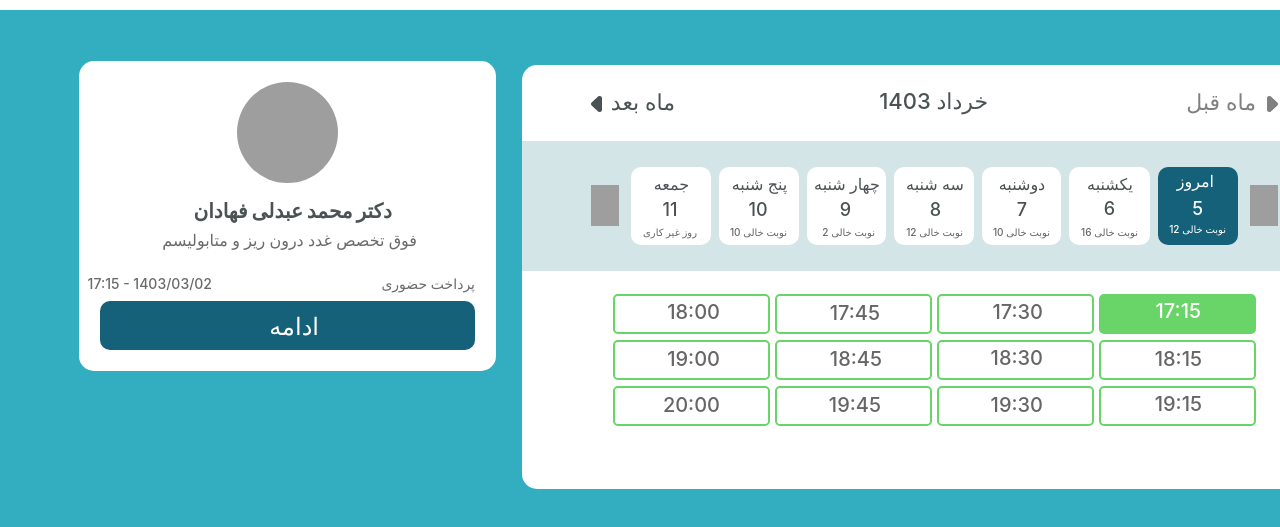
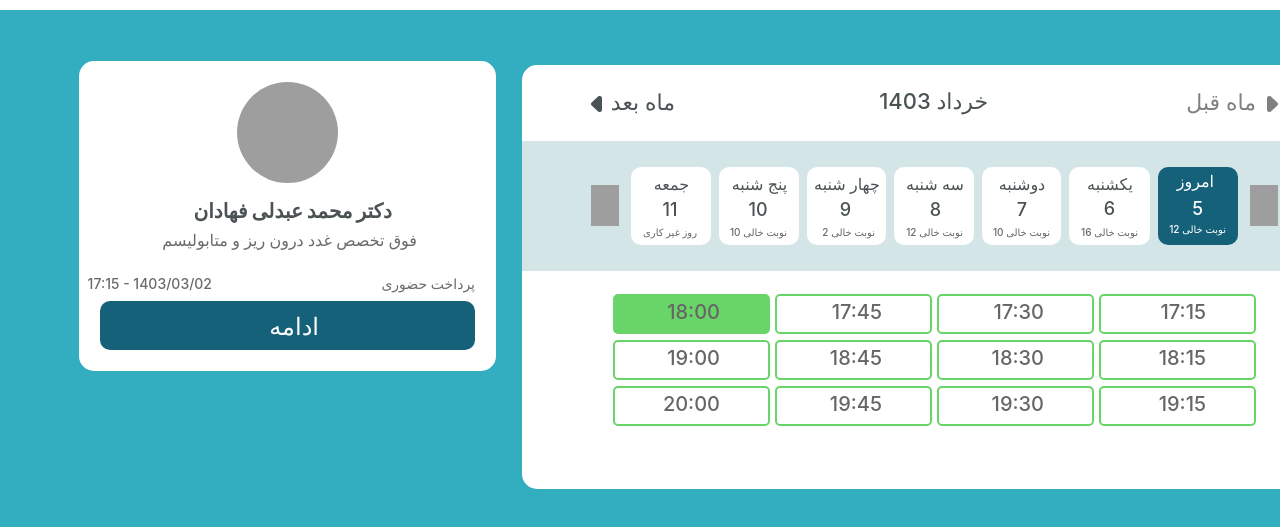
Before and after one commit to znmyth/Patient-admission-site, a plain HTML site: page index-Date-Page.html in a window 1280 px wide. Both pictures are taken after a click on the button "18:00". Shown: the part 185-712 px from the top of the page. Drawn offline with nearby package versions, Linux system fonts and the light colour scheme; grey boxes are pictures that could not be loaded; a web font is replaced by a local one.

Commit message:
add some link to Date page and add  changeRectangleColor in clock

```diff
--- a/index-Date-Page.html
+++ b/index-Date-Page.html
@@ -1,5 +1,6 @@
 <!DOCTYPE html>
 <html lang="en">
+
 <head>
   <meta charset="UTF-8" />
   <meta name="viewport" content="width=device-width, initial-scale=1.0" />
@@ -14,13 +15,16 @@
   <link rel="stylesheet" href="style-Date-Page.css" />
   <link rel="stylesheet" href="https://cdn.jsdelivr.net/npm/bootstrap-icons@1.11.3/font/bootstrap-icons.min.css">
 </head>
+
 <body>
   <div class="main-container">
     <div class="rectangle">
       <div class="flex-row-ea">
+        <a href="/index-Landing-Page.html">
           <div class="logo-tabiar"></div>
           <span class="back">بازگشت</span>
           <div class="vector"></div>
+        </a>
       </div>
       <div class="flex-row-e">
         <div class="ellipse"></div>
@@ -30,9 +34,8 @@
         <div class="line-3"></div>
       </div>
       <div class="flex-row-b">
-          <span class="review">بررسی</span
-          ><span class="user-info">اطلاعات کاربر</span
-          ><span class="select-time">انتخاب زمان</span>
+        <span class="review">بررسی</span><span class="user-info">اطلاعات کاربر</span><span class="select-time">انتخاب
+          زمان</span>
       </div>
     </div>
     <div class="flex-row">
@@ -41,13 +44,11 @@
           <div class="vector-5"></div>
           <div class="ellipse-6"></div>
         </div>
-          <span class="dr-mohammad-abdoli">دکتر محمد عبدلی فهادان</span
-          ><span class="endocrine-specialist"
-            >فوق تخصص غدد درون ریز و متابولیسم
+        <span class="dr-mohammad-abdoli">دکتر محمد عبدلی فهادان</span><span class="endocrine-specialist">فوق تخصص غدد
+          درون ریز و متابولیسم
         </span>
         <div class="flex-row-a">
-            <span class="time-info">17:15 - 1403/03/02</span
-            ><span class="payment-method">پرداخت حضوری</span>
+          <span class="time-info">17:15 - 1403/03/02</span><span class="payment-method">پرداخت حضوری</span>
         </div>
         <button id="myBtn" class="rectangle-7">
           <span class="continue-btn">ادامه</span>
@@ -57,49 +58,84 @@
       </div>
       <div class="rectangle-8">
         <div class="flex-row-dcac">
-            <span class="khordad-1403">خرداد 1403</span
-            ><span class="next-month">ماه بعد</span
-            ><span class="previous-month">ماه قبل</span>
+          <span class="khordad-1403">خرداد 1403</span><span class="next-month">ماه بعد</span><span
+            class="previous-month">ماه قبل</span>
           <div class="vector-9"></div>
           <div class="vector-a"></div>
         </div>
         <div class="rectangle-b"></div>
         <div class="rectangle-c">
           <div class="rectangle-d">
-              <span class="text-d">یکشنبه</span><span class="text-e">6</span
-              ><span class="text-f">16 نوبت خالی</span>
+            <span class="text-d">یکشنبه</span><span class="text-e">6</span><span class="text-f">16 نوبت خالی</span>
           </div>
           <div class="rectangle-e">
-              <span class="text-10">جمعه</span><span class="text-11">11</span
-              ><span class="text-12">روز غیر کاری</span>
+            <span class="text-10">جمعه</span><span class="text-11">11</span><span class="text-12">روز غیر کاری</span>
           </div>
           <div class="rectangle-f">
-              <span class="text-13">پنج شنبه</span
-              ><span class="text-14">10</span
-              ><span class="text-15">10 نوبت خالی</span>
+            <span class="text-13">پنج شنبه</span><span class="text-14">10</span><span class="text-15">10 نوبت
+              خالی</span>
           </div>
           <div class="rectangle-10">
-              <span class="text-16">سه شنبه</span><span class="text-17">8</span
-              ><span class="text-18">12 نوبت خالی</span>
+            <span class="text-16">سه شنبه</span><span class="text-17">8</span><span class="text-18">12 نوبت خالی</span>
           </div>
           <div class="rectangle-11">
-              <span class="text-19">امروز</span><span class="text-1a">5</span
-              ><span class="empty-slot">12 نوبت خالی</span>
+            <span class="text-19">امروز</span><span class="text-1a">5</span><span class="empty-slot">12 نوبت خالی</span>
           </div>
           <div class="rectangle-12">
-              <span class="span-fourth-day">چهار شنبه</span
-              ><span class="span-number-9">9</span
-              ><span class="span-empty-2">2 نوبت خالی</span>
+            <span class="span-fourth-day">چهار شنبه</span><span class="span-number-9">9</span><span
+              class="span-empty-2">2 نوبت خالی</span>
           </div>
           <div class="rectangle-13">
-              <span class="span-second-day">دوشنبه</span
-              ><span class="span-number-7">7</span
-              ><span class="span-empty-10">10 نوبت خالی</span>
+            <span class="span-second-day">دوشنبه</span><span class="span-number-7">7</span><span
+              class="span-empty-10">10 نوبت خالی</span>
           </div>
           <div class="vector-14"></div>
           <div class="vector-15"></div>
         </div>
+        <!-- اضافه کردن کلاس 'clickable-rectangle' به هر دکمه برای استفاده در JavaScript -->
         <div class="flex-row-bc">
+          <button class="button-rectangle clickable-rectangle">
+            <span class="span-time-18-00">18:00</span>
+          </button>
+          <button class="button-rectangle-16 clickable-rectangle">
+            <span class="span-time-18-00">17:45</span>
+          </button>
+          <button class="button-rectangle-17 clickable-rectangle">
+            <span class="span-time-18-00">17:30</span>
+          </button>
+          <button class="button-rectangle-18 clickable-rectangle">
+            <span class="span-time-18-00">17:15</span>
+          </button>
+        </div>
+        <div class="flex-row-ddf">
+          <button class="rectangle-19 clickable-rectangle">
+            <span class="span-time-18-00">19:00</span>
+          </button>
+          <button class="rectangle-1a clickable-rectangle">
+            <span class="span-time-18-00">18:45</span>
+          </button>
+          <button class="rectangle-1b clickable-rectangle">
+            <span class="span-time-18-00">18:30</span>
+          </button>
+          <button class="rectangle-1c clickable-rectangle">
+            <span class="span-time-18-00">18:15</span>
+          </button>
+        </div>
+        <div class="flex-row-1d">
+          <button class="rectangle-1e clickable-rectangle">
+            <span class="span-time-18-00">20:00</span>
+          </button>
+          <button class="rectangle-1f clickable-rectangle">
+            <span class="span-time-18-00">19:45</span>
+          </button>
+          <button class="rectangle-20 clickable-rectangle">
+            <span class="span-time-18-00">19:30</span>
+          </button>
+          <button class="rectangle-21 clickable-rectangle">
+            <span class="span-time-18-00">19:15</span>
+          </button>
+        </div>
+        <!-- <div class="flex-row-bc">
             <button class="button-rectangle">
               <span class="span-time-18-00">18:00</span></button
             ><button class="button-rectangle-16">
@@ -131,7 +167,7 @@
             ><button class="rectangle-21">
               <span class="time-19-15">19:15</span>
             </button>
-          </div>
+          </div> -->
       </div>
     </div>
   </div>
@@ -173,4 +209,5 @@
   <script src="bootstrap-5.3.3-dist/js/bootstrap.min.js"></script>
   <script src="/script-Date-Page.js"></script>
 </body>
+
 </html>
--- a/script-Date-Page.js
+++ b/script-Date-Page.js
@@ -51,3 +51,28 @@ window.onclick = function(event) {
       path: 'Animation - 1718889290212.json' // مسیر فایل JSON انیمیشن
     });
   });
+
+
+
+
+
+
+// تابع برای تغییر رنگ مستطیل هنگام کلیک
+function changeRectangleColor(element) {
+    // حذف کلاس 'clicked' از تمام مستطیل‌ها به جز المان فعلی
+    document.querySelectorAll('.clickable-rectangle.clicked').forEach(clickedElement => {
+      if (clickedElement !== element) {
+        clickedElement.classList.remove('clicked');
+      }
+    });
+
+    // تغییر کلاس 'clicked' برای المان فعلی
+    element.classList.toggle('clicked');
+  }
+
+  // اضافه کردن Event Listener به هر دکمه با کلاس 'clickable-rectangle'
+  document.querySelectorAll('.clickable-rectangle').forEach(button => {
+    button.addEventListener('click', function() {
+      changeRectangleColor(this);
+    });
+  });
--- a/style-Date-Page.css
+++ b/style-Date-Page.css
@@ -108,15 +108,94 @@
 
 
 
-
-
-
-
-
-
-
-
-
+/* استایل اولیه برای مستطیل‌ها */
+.button-rectangle {
+  /* سایر استایل‌ها */
+  transition: background-color 0.3s; /* افزودن انیمیشن تغییر رنگ */
+}
+
+/* استایل برای تغییر رنگ هنگام کلیک شدن */
+.button-rectangle.clicked {
+  background-color: #69d467; /* رنگ دلخواه پس از کلیک */
+}
+
+
+.button-rectangle-16 {
+  transition: background-color 0.3s; /* افزودن انیمیشن تغییر رنگ */
+}
+.button-rectangle-16.clicked {
+  background-color: #69d467; /* رنگ دلخواه پس از کلیک */
+}
+
+.button-rectangle-17 {
+  transition: background-color 0.3s; /* افزودن انیمیشن تغییر رنگ */
+}
+.button-rectangle-17.clicked {
+  background-color: #69d467; /* رنگ دلخواه پس از کلیک */
+}
+
+.button-rectangle-18 {
+  transition: background-color 0.3s; /* افزودن انیمیشن تغییر رنگ */
+}
+.button-rectangle-18.clicked {
+  background-color: #69d467; /* رنگ دلخواه پس از کلیک */
+}
+
+.rectangle-19 {
+  transition: background-color 0.3s; /* افزودن انیمیشن تغییر رنگ */
+}
+.rectangle-19.clicked {
+  background-color: #69d467; /* رنگ دلخواه پس از کلیک */
+}
+
+.rectangle-1a {
+  transition: background-color 0.3s; /* افزودن انیمیشن تغییر رنگ */
+}
+.rectangle-1a.clicked {
+  background-color: #69d467; /* رنگ دلخواه پس از کلیک */
+}
+
+.rectangle-1b {
+  transition: background-color 0.3s; /* افزودن انیمیشن تغییر رنگ */
+}
+.rectangle-1b.clicked {
+  background-color: #69d467; /* رنگ دلخواه پس از کلیک */
+}
+
+.rectangle-1c {
+  transition: background-color 0.3s; /* افزودن انیمیشن تغییر رنگ */
+}
+.rectangle-1c.clicked {
+  background-color: #69d467; /* رنگ دلخواه پس از کلیک */
+}
+
+.rectangle-1e  {
+  transition: background-color 0.3s; /* افزودن انیمیشن تغییر رنگ */
+}
+.rectangle-1e.clicked {
+  background-color: #69d467; /* رنگ دلخواه پس از کلیک */
+}
+
+.rectangle-1f  {
+  transition: background-color 0.3s; /* افزودن انیمیشن تغییر رنگ */
+}
+.rectangle-1f.clicked {
+  background-color: #69d467; /* رنگ دلخواه پس از کلیک */
+}
+
+.rectangle-20  {
+  transition: background-color 0.3s; /* افزودن انیمیشن تغییر رنگ */
+}
+.rectangle-20.clicked {
+  background-color: #69d467; /* رنگ دلخواه پس از کلیک */
+}
+
+.rectangle-21   {
+  transition: background-color 0.3s; /* افزودن انیمیشن تغییر رنگ */
+}
+.rectangle-21.clicked {
+  background-color: #69d467; /* رنگ دلخواه پس از کلیک */
+}
 
 
 
@@ -1192,7 +1271,7 @@
     position: absolute;
     width: 54px;
     height: 19px;
-    top: 7px;
+    top: 8px;
     left: 50px;
     color: #666666;
     font-family: Vazir FD-UI, var(--default-font-family);
@@ -1210,7 +1289,7 @@
     top: 0;
     left: 486px;
     cursor: pointer;
-    background: #69d467;
+    background: #ffffff;
     border: 2px solid #69d467;
     z-index: 34;
     border-radius: 5px;
@@ -1222,7 +1301,7 @@
     position: absolute;
     width: 48px;
     height: 21px;
-    top: 5px;
+    top: 8px;
     left: 52px;
     color: #ffffff;
     font-family: Vazir FD-UI, var(--default-font-family);
```
Lines whose indentation alone changed are shown as unchanged.
